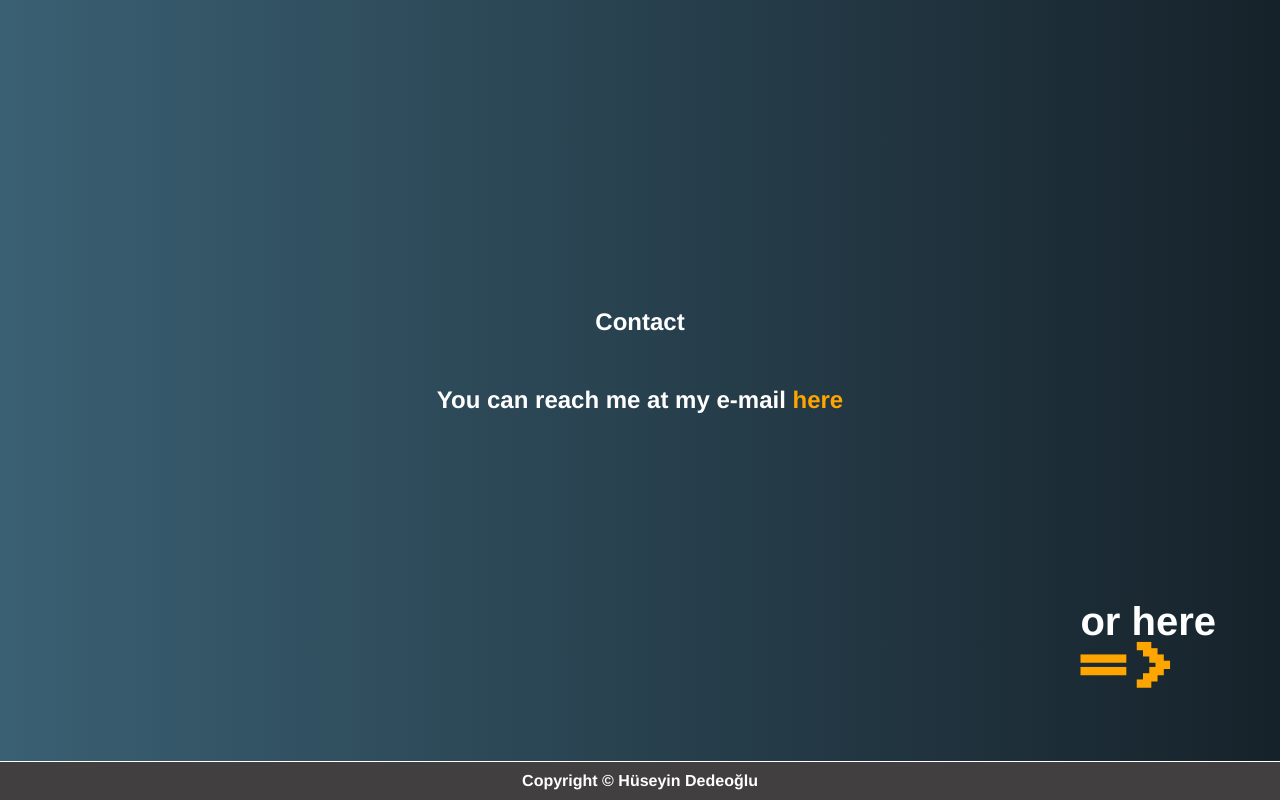
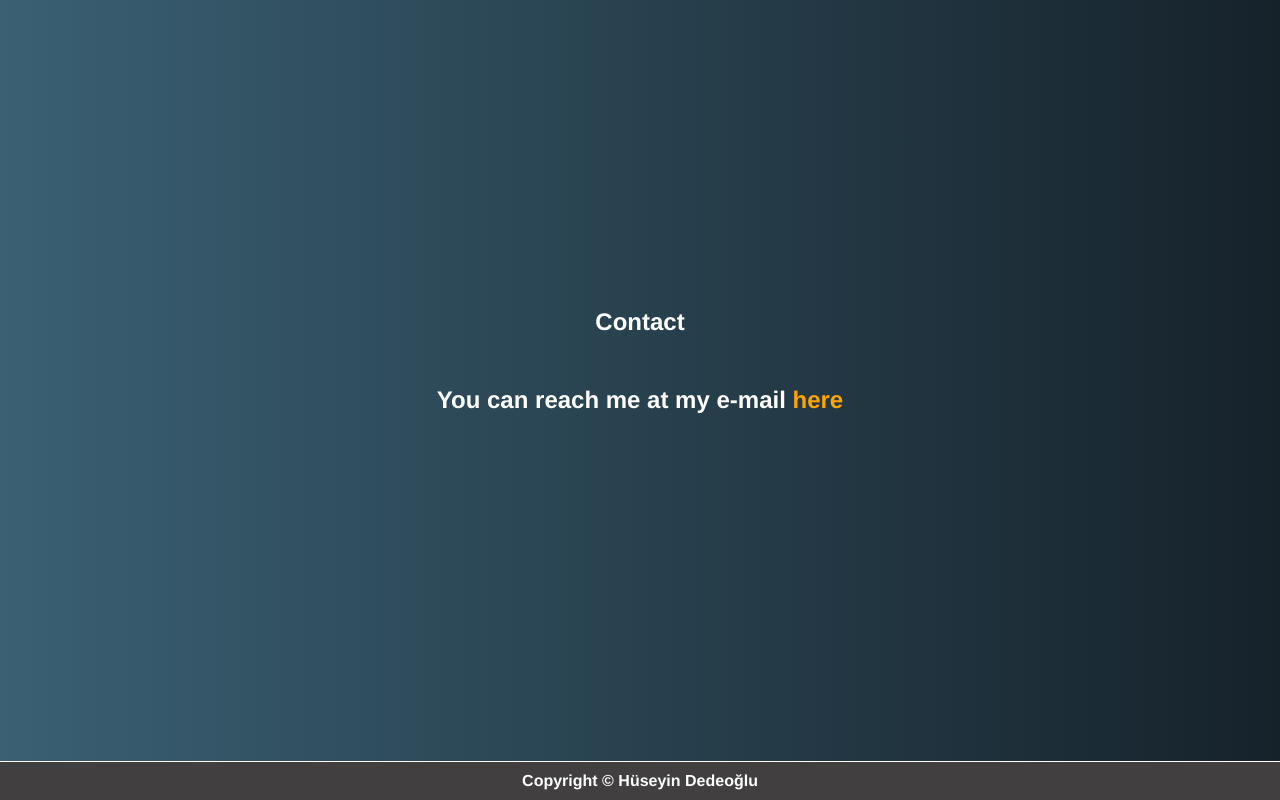
Before and after one commit to dedeogluhu/yet-another-portfolio, a Vue app: page / in a window 1280 px wide. Shown: the part 1641-2441 px from the top of the page. Built offline with nearby package versions, Linux system fonts and the light colour scheme.

Commit message:
added appear animation to social

```diff
--- a/src/components/contact-section.vue
+++ b/src/components/contact-section.vue
@@ -43,6 +43,11 @@ a {
   position: absolute;
   top: 280vh;
   right: 5vw;
+
+  animation-play-state: paused;
+
+  animation-name: arrow-appear;
+  animation-duration: 1s;
 }
 
 #social-text {
@@ -63,6 +68,20 @@ a {
   }
 }
 
+@keyframes arrow-appear {
+  0% {
+    transform: scale(0);
+  }
+
+  70% {
+    transform: scale(0);
+  }
+
+  100% {
+    transform: scale(1);
+  }
+}
+
 #arrow {
   font-size: 50px;
   font-family: "Press Start 2P", cursive;
--- a/src/components/navbar.vue
+++ b/src/components/navbar.vue
@@ -17,7 +17,7 @@
         </li>
 
         <li>
-          <a class="nav-btn" href="#contact">Contact</a>
+          <a class="nav-btn" href="#contact" v-on:click="animate()">Contact</a>
         </li>
       </ul>
     </nav>
@@ -28,6 +28,12 @@
 export default {
   name: "navbar",
   props: {},
+  methods: {
+    animate() {
+      let social = document.getElementById("social");
+      social.style.animationPlayState = "running";
+    },
+  },
 };
 </script>
 
```
